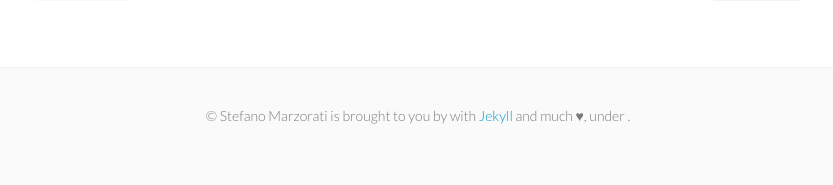
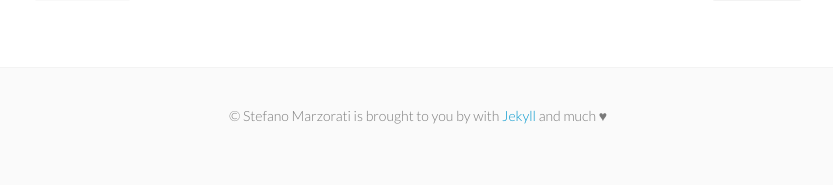
Before and after one commit to marste/Blog, a Jekyll site: the page built from index.html, in a window 1280 px wide. Shown: the part 889-1074 px from the top of the page, without its empty margins (222-1055 px from the left). Built offline with Jekyll 4.4.1, drawn with Linux system fonts in a browser that asks for light colours; nearby versions of some CDN libraries; Markdown is read by kramdown in place of the engine named in the settings; the list of posts is cut into pages by our own code.

Commit message:
Update footer.html

```diff
--- a/_includes/footer.html
+++ b/_includes/footer.html
@@ -2,7 +2,7 @@
   <div class="p2 wrap">
     <div class="measure mt1 center">
       <small>
-    &copy; {{ site.title }} is brought to you by {{ site.author.name }} with <a href="http://jekyllrb.com/">Jekyll</a> and much ♥, under <a href="{{ site.license.link }}">{{ site.license.label }}</a>.
+    &copy; {{ site.title }} is brought to you by {{ site.author.name }} with <a href="http://jekyllrb.com/">Jekyll</a> and much ♥
       </small>
     </div>
   </div>
```
